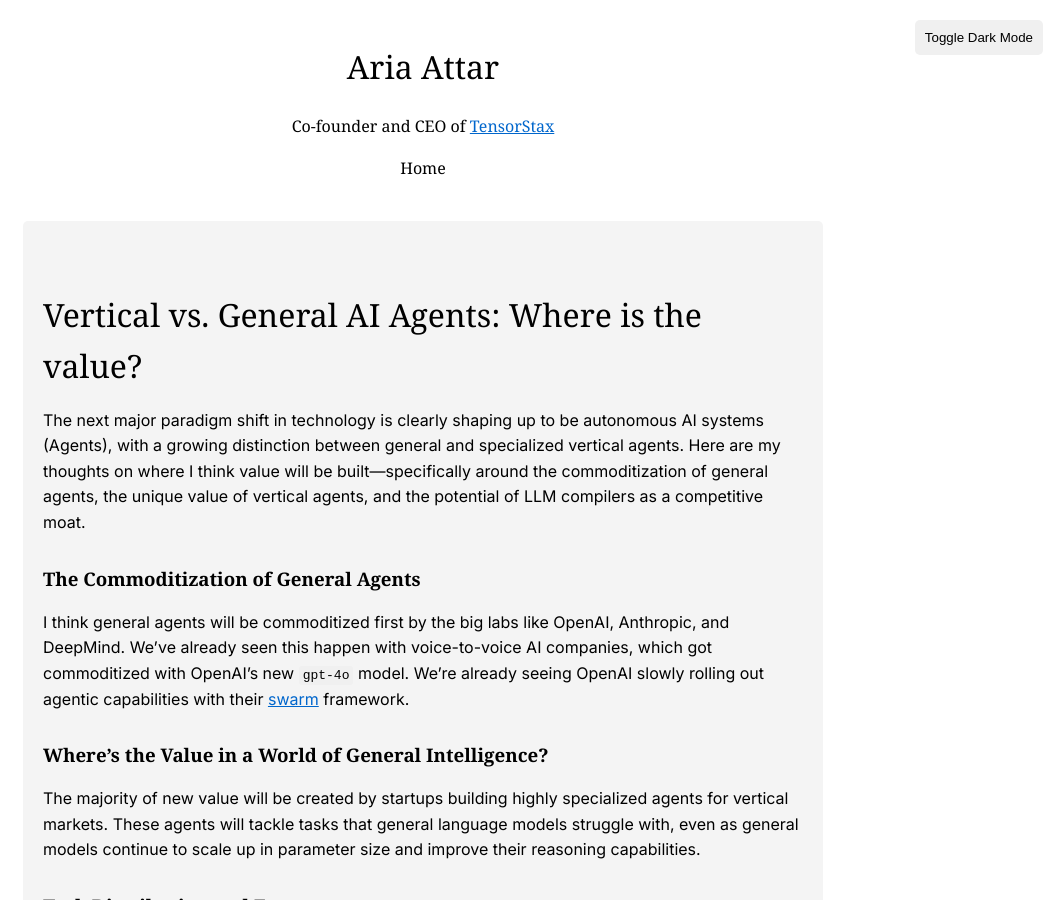
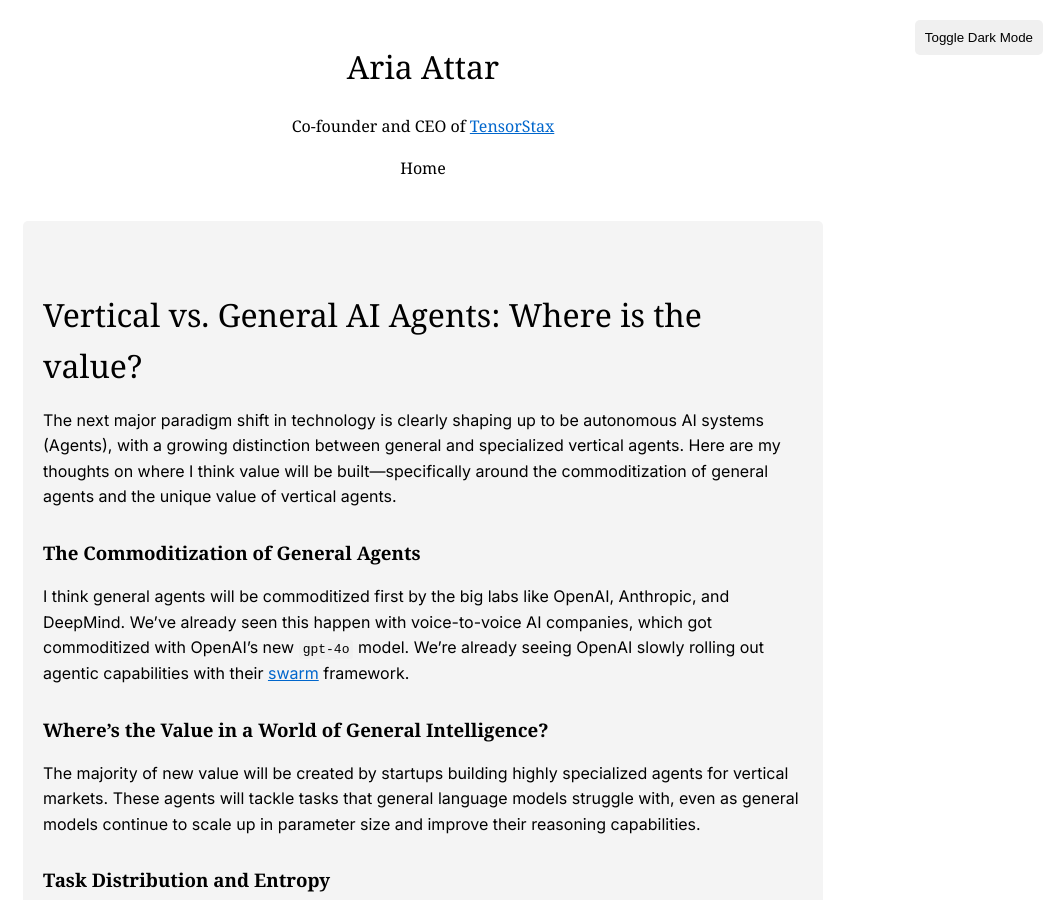
Before and after one commit to ariaattar/ariaattar.github.io, a Jekyll site: the page built from VerticalAgents.md, in a window 1280 px wide and 900 px high. Shown: the whole window, without its empty margins (217-1280 px from the left). Built offline with Jekyll 4.4.1, drawn with Linux system fonts in a browser that asks for light colours; our own code applies the rules of GitHub Pages for plain Markdown files; some of the changed text lies outside the part shown.

Commit message:
Update VerticalAgents.md

```diff
--- a/VerticalAgents.md
+++ b/VerticalAgents.md
@@ -1,6 +1,6 @@
 # Vertical vs. General AI Agents: Where is the value?
 
-The next major paradigm shift in technology is clearly shaping up to be autonomous AI systems (Agents), with a growing distinction between general and specialized vertical agents. Here are my thoughts on where I think value will be built—specifically around the commoditization of general agents, the unique value of vertical agents, and the potential of LLM compilers as a competitive moat.
+The next major paradigm shift in technology is clearly shaping up to be autonomous AI systems (Agents), with a growing distinction between general and specialized vertical agents. Here are my thoughts on where I think value will be built—specifically around the commoditization of general agents and the unique value of vertical agents.
 
 ### The Commoditization of General Agents
 
```
Also changed, not shown: other parts of VerticalAgents.md (+0 -2 lines).
